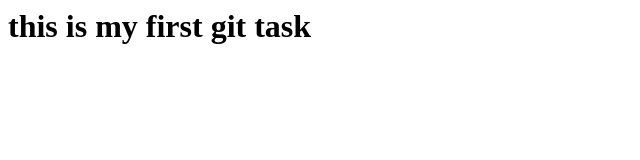
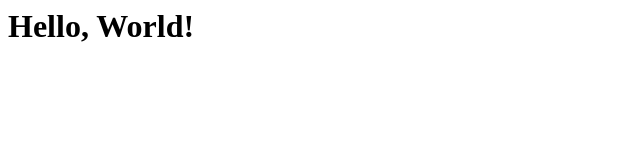
Before and after one commit to HARESHWARAN-S/Git, a plain HTML site: page index.html in a window 1280 px wide. Shown: the whole page, without its empty margins (0-640 px from the left). Drawn offline with Linux system fonts and the light colour scheme.

Commit message:
index file modified to check restore

```diff
--- a/index.html
+++ b/index.html
@@ -1 +1 @@
-<h1>this is my first git task</h1>
+<h1>Hello, World!</h1>
```
